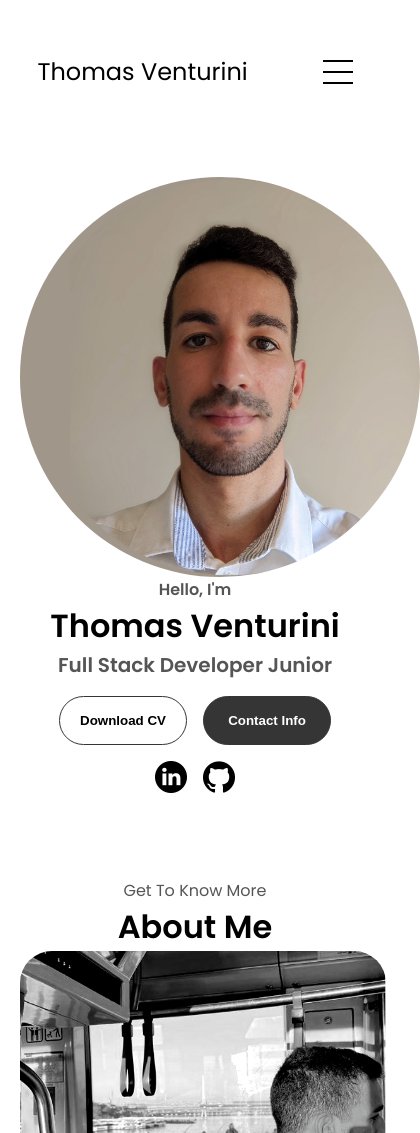
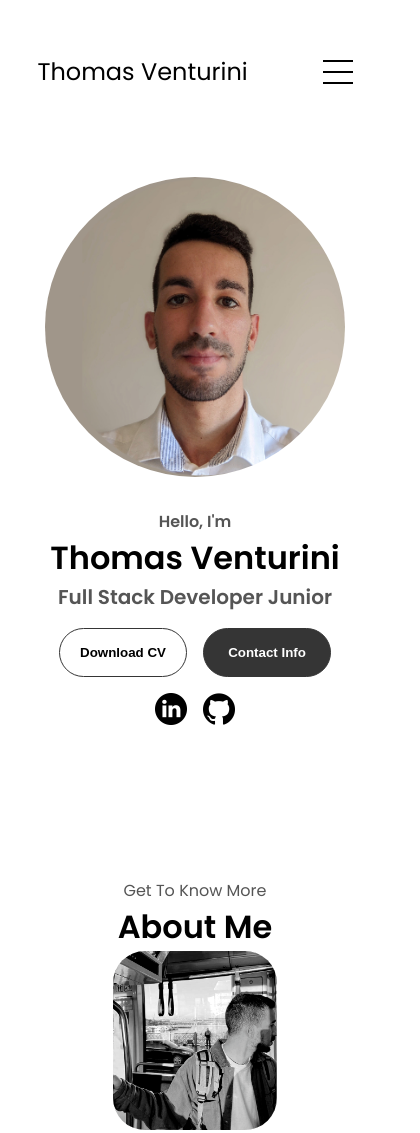
Before and after one commit to Jomm95/PortFolio-WebSite, a plain HTML site: page index.html in a window 390 px wide. Shown: the top 1133 px of the page, 420 px wide, since content can reach past the window. Drawn offline with Linux system fonts and the light colour scheme.

Commit message:
responsive adjustment

```diff
--- a/index.html
+++ b/index.html
@@ -45,7 +45,7 @@
 
     </nav>
     <section id="profile">
-      <div class="section_pic-container-profile">
+      <div class="section_pic-container section_pic-container-profile">
         <img src="./assets/profile-pic.png" alt="Thomas Venturini profile picture">
       </div>
       <div class="section_text">
@@ -88,7 +88,7 @@
       <p class="section_text_p1">Get To Know More</p>
       <h1 class="title">About Me</h1>
       <div class="section-container">
-        <div class="section_pic-container-about">
+        <div class="section_pic-container section_pic-container-about">
           <img
             src="./assets/experience-pic-b.png"
             alt="Profile picture"
--- a/style.scss
+++ b/style.scss
@@ -169,9 +169,8 @@ section {
 }
 .section_pic-container-profile {
 	display: flex;
-	height: 400px;
-	width: 400px;
-	margin: auto 0;
+	justify-content: center;
+
 	height: 400px;
 	width: 400px;
 	margin: auto 0;
```
Also changed, not shown: mediaqueries.css, style.css.
